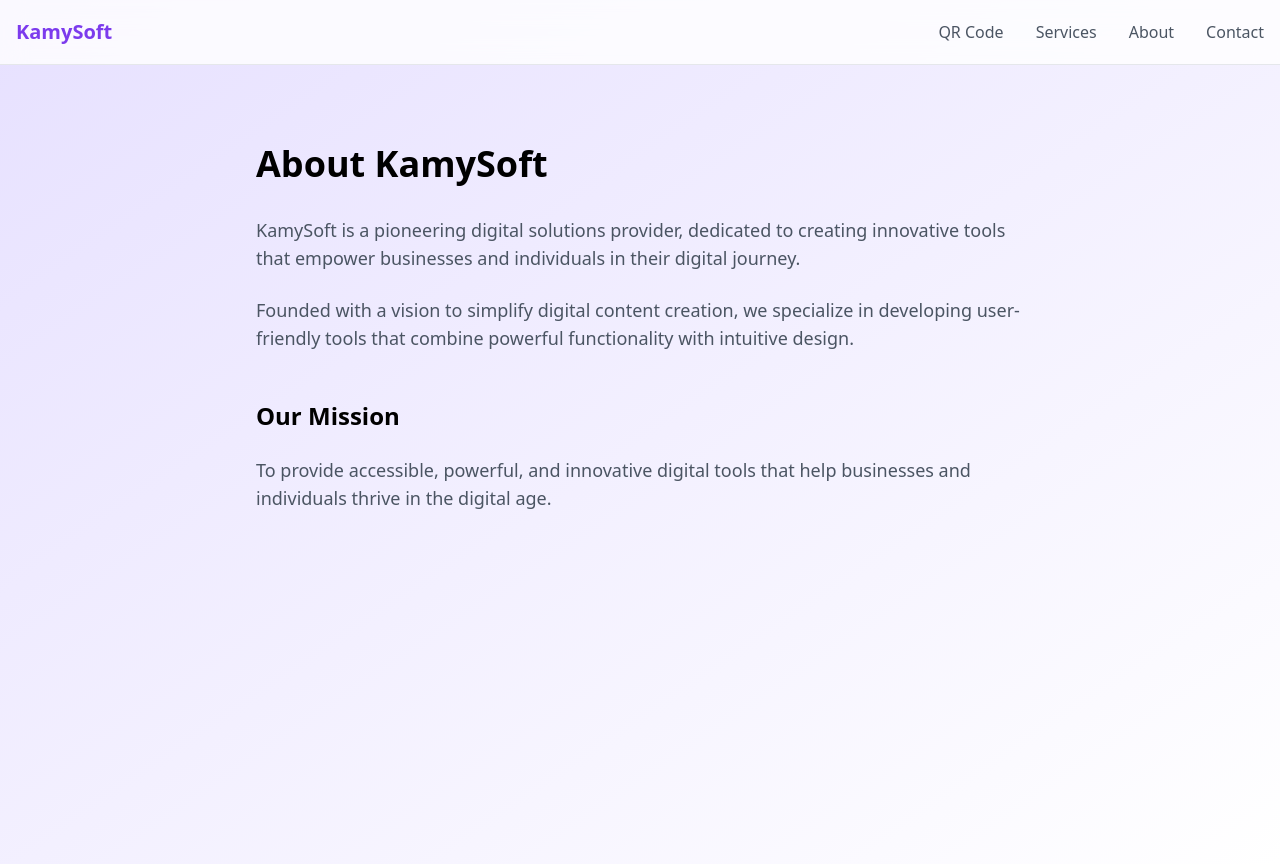
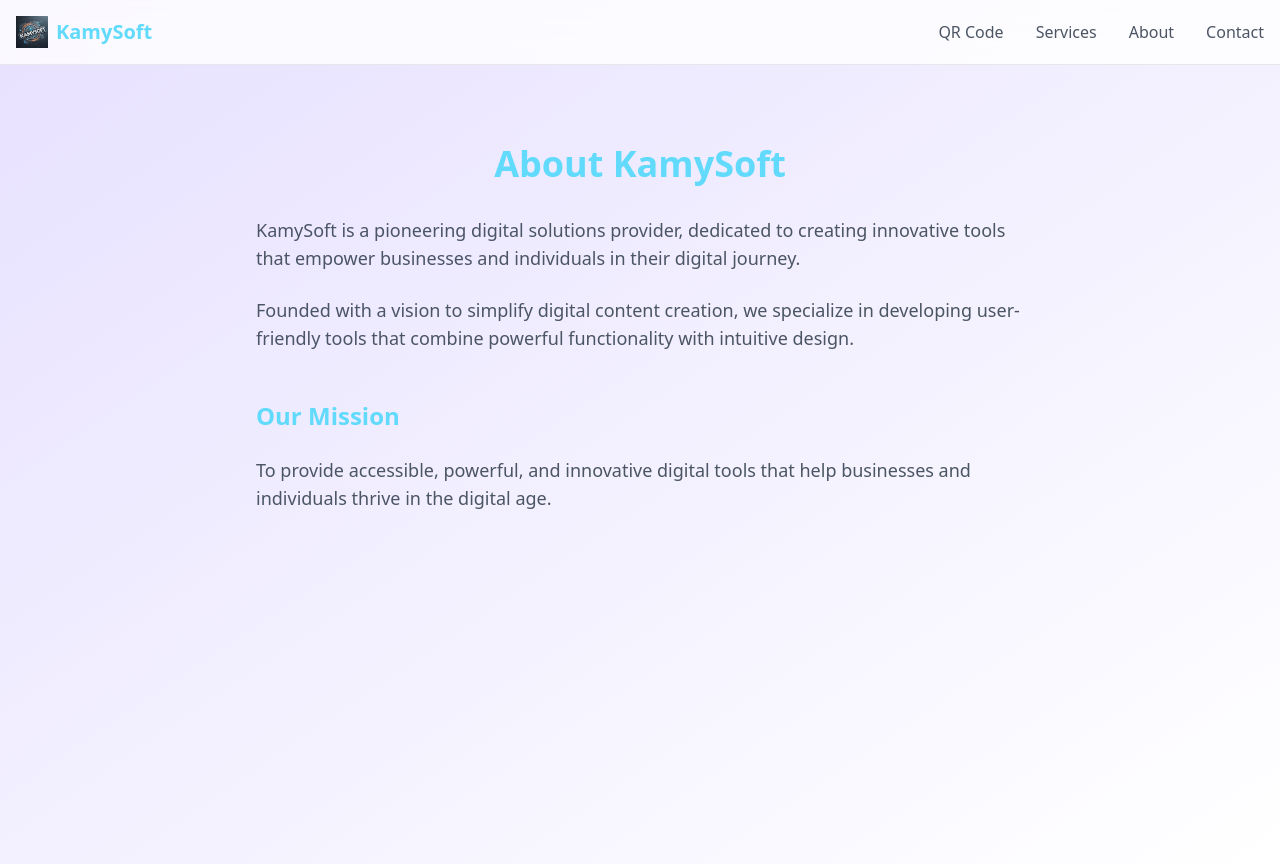
Before and after one commit to khalilksa33outlook/digital-creation-tools, a React (Vite) app: page /about in a window 1280 px wide. Built offline with nearby package versions, Linux system fonts and the light colour scheme.

Commit message:
Update page headings and logo
Match the headings of the Services, About, and Contact pages with the logo color. Add the logo to the navigation bar and update the favicon.
[skip gpt_engineer]

```diff
--- a/index.html
+++ b/index.html
@@ -1,16 +1,13 @@
-<!DOCTYPE html>
+<!doctype html>
 <html lang="en">
   <head>
     <meta charset="UTF-8" />
+    <link rel="icon" type="image/png" href="/lovable-uploads/434cb4be-77bd-41de-b7ff-1775c1b00c83.png" />
     <meta name="viewport" content="width=device-width, initial-scale=1.0" />
-    <title>QR Code Generator</title>
-    <meta name="description" content="Beautiful QR Code Generator with customization options" />
-    <meta name="author" content="Lovable" />
-    <meta property="og:image" content="/og-image.png" />
+    <title>KamySoft</title>
   </head>
   <body>
     <div id="root"></div>
-    <script src="https://cdn.gpteng.co/gptengineer.js" type="module"></script>
     <script type="module" src="/src/main.tsx"></script>
   </body>
 </html>
--- a/src/components/Navbar.tsx
+++ b/src/components/Navbar.tsx
@@ -9,20 +9,25 @@ const Navbar = () => {
     <nav className="fixed top-0 w-full z-50 bg-white/80 backdrop-blur-md border-b">
       <div className="container mx-auto px-4">
         <div className="flex items-center justify-between h-16">
-          <Link to="/" className="text-xl font-bold text-primary">
-            KamySoft
+          <Link to="/" className="flex items-center space-x-2">
+            <img
+              src="/lovable-uploads/434cb4be-77bd-41de-b7ff-1775c1b00c83.png"
+              alt="KamySoft Logo"
+              className="h-8 w-8"
+            />
+            <span className="text-xl font-bold text-[#61dafb]">KamySoft</span>
           </Link>
           <div className="hidden md:flex space-x-8">
-            <Link to="/tools" className="text-gray-600 hover:text-primary transition-colors">
+            <Link to="/tools" className="text-gray-600 hover:text-[#61dafb] transition-colors">
               QR Code
             </Link>
-            <Link to="/services" className="text-gray-600 hover:text-primary transition-colors">
+            <Link to="/services" className="text-gray-600 hover:text-[#61dafb] transition-colors">
               Services
             </Link>
-            <Link to="/about" className="text-gray-600 hover:text-primary transition-colors">
+            <Link to="/about" className="text-gray-600 hover:text-[#61dafb] transition-colors">
               About
             </Link>
-            <Link to="/contact" className="text-gray-600 hover:text-primary transition-colors">
+            <Link to="/contact" className="text-gray-600 hover:text-[#61dafb] transition-colors">
               Contact
             </Link>
           </div>
--- a/src/pages/About.tsx
+++ b/src/pages/About.tsx
@@ -9,14 +9,14 @@ const About = () => {
           animate={{ opacity: 1, y: 0 }}
           className="max-w-3xl mx-auto"
         >
-          <h1 className="text-4xl font-bold mb-8">About KamySoft</h1>
+          <h1 className="text-4xl font-bold mb-8 text-[#61dafb] text-center">About KamySoft</h1>
           <p className="text-lg text-gray-600 mb-6">
             KamySoft is a pioneering digital solutions provider, dedicated to creating innovative tools that empower businesses and individuals in their digital journey.
           </p>
           <p className="text-lg text-gray-600 mb-6">
             Founded with a vision to simplify digital content creation, we specialize in developing user-friendly tools that combine powerful functionality with intuitive design.
           </p>
-          <h2 className="text-2xl font-bold mt-12 mb-6">Our Mission</h2>
+          <h2 className="text-2xl font-bold mt-12 mb-6 text-[#61dafb]">Our Mission</h2>
           <p className="text-lg text-gray-600 mb-6">
             To provide accessible, powerful, and innovative digital tools that help businesses and individuals thrive in the digital age.
           </p>
--- a/src/pages/Contact.tsx
+++ b/src/pages/Contact.tsx
@@ -43,7 +43,7 @@ const Contact = () => {
           animate={{ opacity: 1, y: 0 }}
           className="text-center mb-12"
         >
-          <h1 className="text-4xl font-bold mb-4 text-gray-800">Contact Us</h1>
+          <h1 className="text-4xl font-bold mb-4 text-[#61dafb]">Contact Us</h1>
           <p className="text-lg text-gray-600">Get in touch with our team</p>
         </motion.div>
 
@@ -86,8 +86,8 @@ const Contact = () => {
           transition={{ delay: 0.6 }}
           className="mt-12"
         >
-          <div className="bg-card rounded-lg p-6 border shadow-sm">
-            <h3 className="text-lg font-medium mb-4 text-gray-800">Please donate for needy people</h3>
+          <div className="glass-panel p-6">
+            <h3 className="text-lg font-medium mb-4 text-[#61dafb]">Please donate for needy people</h3>
             <div className="space-y-4">
               <div>
                 <label className="block text-sm font-medium text-gray-600 mb-2">Select Amount</label>
--- a/src/pages/Services.tsx
+++ b/src/pages/Services.tsx
@@ -10,7 +10,7 @@ const Services = () => {
           animate={{ opacity: 1, y: 0 }}
           className="text-center mb-12"
         >
-          <h1 className="text-4xl font-bold mb-4">Our Services</h1>
+          <h1 className="text-4xl font-bold mb-4 text-[#61dafb]">Our Services</h1>
           <p className="text-lg text-gray-600">Comprehensive digital solutions for your business needs</p>
         </motion.div>
 
```
Also changed, not shown: public/lovable-uploads/434cb4be-77bd-41de-b7ff-1775c1b00c83.png (added).
